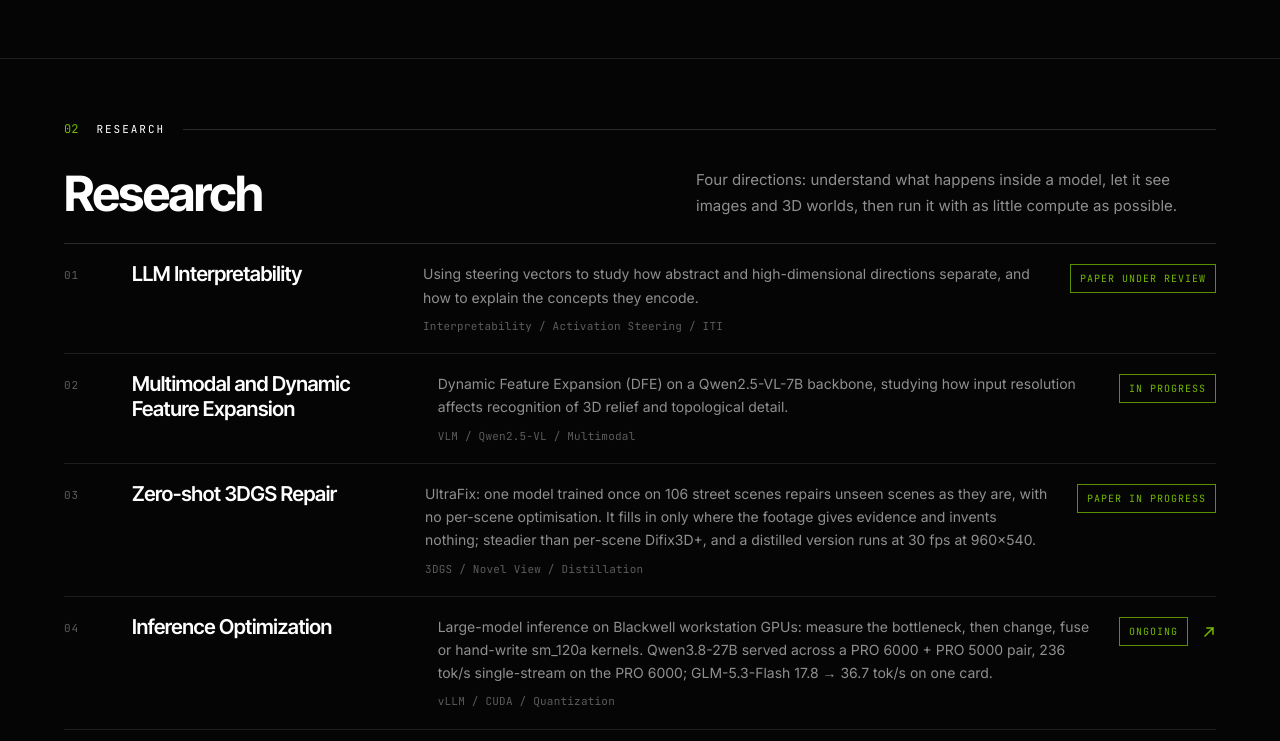
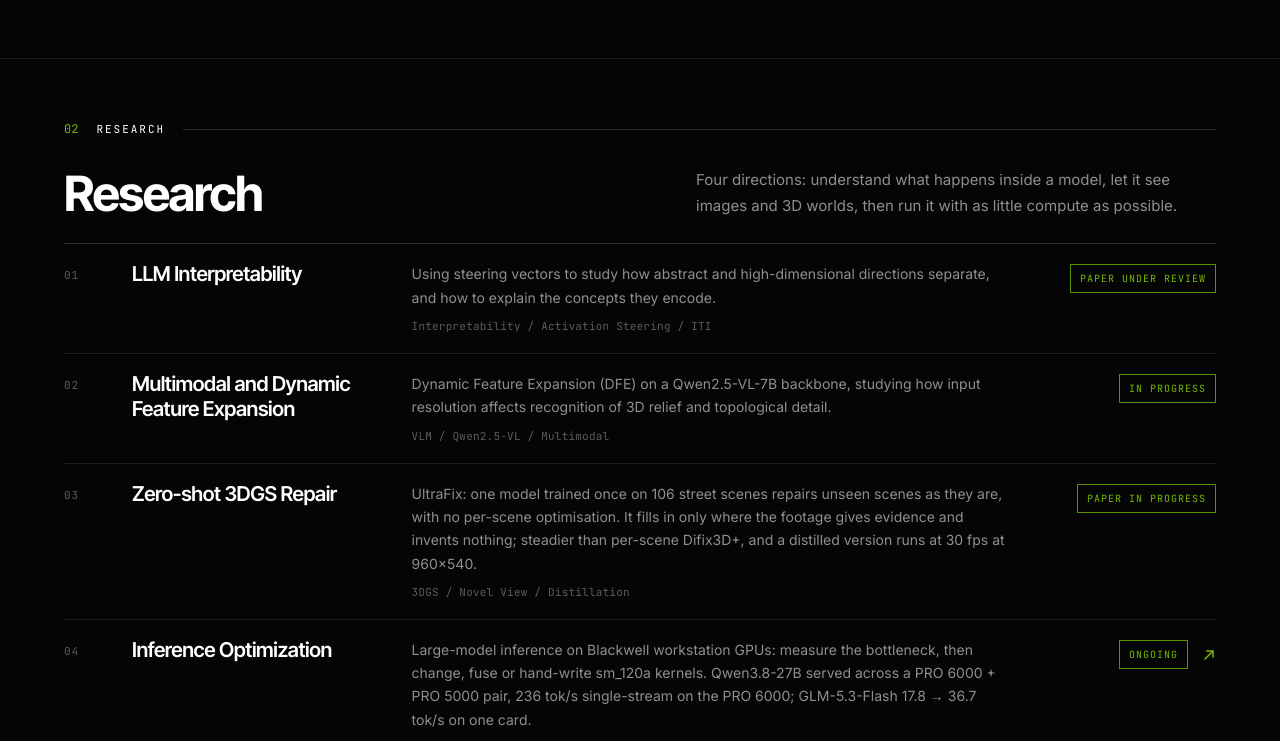
Before and after one commit to Cerynitius/Cerynitius.github.io, a Next.js app: page / in a window 1280 px wide. Shown: the part 1625-2366 px from the top of the page. Built offline with nearby package versions, Linux system fonts and the light colour scheme.

Commit message:
research rows: fixed status column so descriptions align

```diff
--- a/app/globals.css
+++ b/app/globals.css
@@ -290,7 +290,8 @@ a.crow:hover strong { color: var(--green); }
   .about-eel { max-width: 340px; margin-top: 20px; }
   .spec dl > div { padding: 8px 18px; }
   /* research: one line titles, two line bodies */
-  .row { grid-template-columns: 44px minmax(0, 3fr) minmax(0, 7fr) auto; padding: 18px 0; }
+  .row { grid-template-columns: 44px minmax(0, 3fr) minmax(0, 7fr) 184px; padding: 18px 0; }
+  .row-end { justify-self: end; }
   .row h3 { font-size: clamp(19px, 1.6vw, 23px); }
   .row-body p:first-child { font-size: 14px; line-height: 1.65; }
   .tags { margin-top: 8px; }
```
